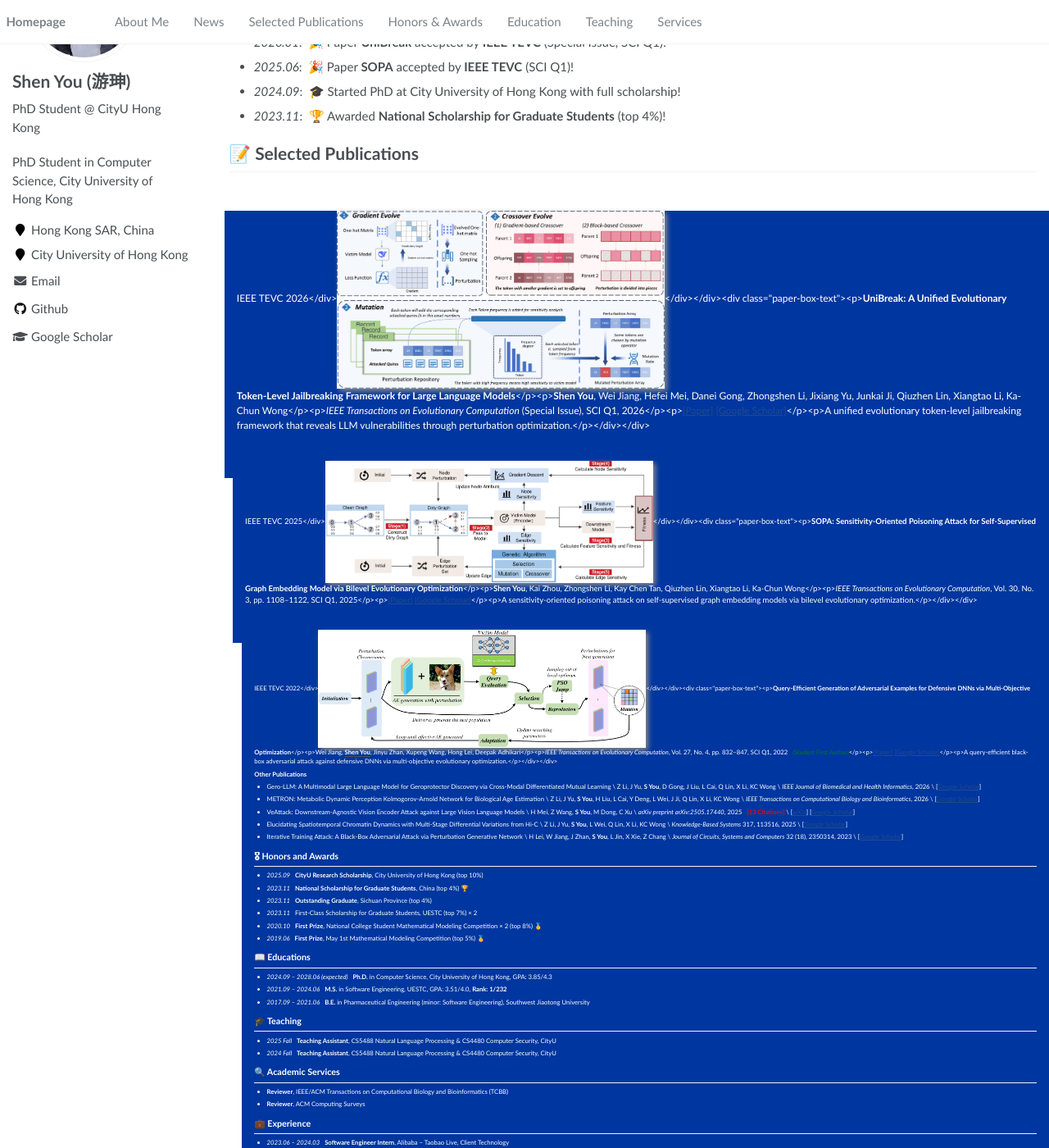
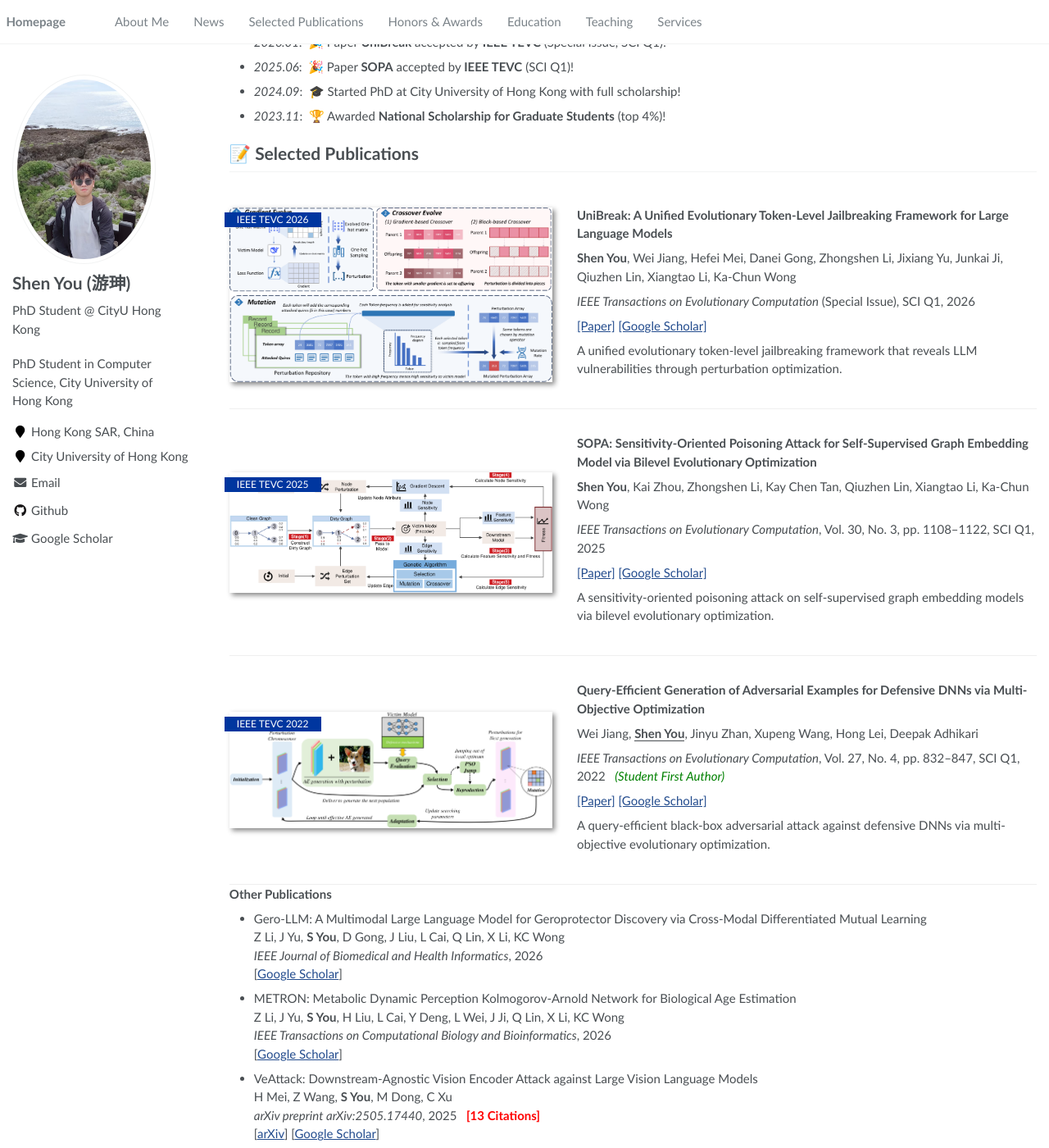
Before and after one commit to youshengithub/youshengit.github.io, a Jekyll site: the page built from _pages/about.md, in a window 1280 px wide and 1400 px high, scrolled down 224 px. Shown: the whole window at 82% size. Built offline with Jekyll 4.4.1, drawn with Linux system fonts in a browser that asks for light colours; some of the changed text lies outside the part shown.

Commit message:
Fix paper-box: wrap with nomarkdown to prevent kramdown parsing

```diff
--- a/_pages/about.md
+++ b/_pages/about.md
@@ -22,11 +22,11 @@ My research interests include **Adversarial Machine Learning**, **AI Security**,
 
 # 📝 Selected Publications
 
-<div class="paper-box"><div class="paper-box-image"><div><div class="badge">IEEE TEVC 2026</div><img src='images/unibreak.png' alt="UniBreak" width="100%"></div></div><div class="paper-box-text"><p><strong>UniBreak: A Unified Evolutionary Token-Level Jailbreaking Framework for Large Language Models</strong></p><p><strong>Shen You</strong>, Wei Jiang, Hefei Mei, Danei Gong, Zhongshen Li, Jixiang Yu, Junkai Ji, Qiuzhen Lin, Xiangtao Li, Ka-Chun Wong</p><p><em>IEEE Transactions on Evolutionary Computation</em> (Special Issue), SCI Q1, 2026</p><p><a href="https://ieeexplore.ieee.org/document/10855453">[Paper]</a> <a href="https://scholar.google.com/citations?view_op=view_citation&hl=en&user=Ok_jDvgAAAAJ&citation_for_view=Ok_jDvgAAAAJ:eQOLeE2rZwMC">[Google Scholar]</a></p><p>A unified evolutionary token-level jailbreaking framework that reveals LLM vulnerabilities through perturbation optimization.</p></div></div>
-
-<div class="paper-box"><div class="paper-box-image"><div><div class="badge">IEEE TEVC 2025</div><img src='images/sopa.png' alt="SOPA" width="100%"></div></div><div class="paper-box-text"><p><strong>SOPA: Sensitivity-Oriented Poisoning Attack for Self-Supervised Graph Embedding Model via Bilevel Evolutionary Optimization</strong></p><p><strong>Shen You</strong>, Kai Zhou, Zhongshen Li, Kay Chen Tan, Qiuzhen Lin, Xiangtao Li, Ka-Chun Wong</p><p><em>IEEE Transactions on Evolutionary Computation</em>, Vol. 30, No. 3, pp. 1108&ndash;1122, SCI Q1, 2025</p><p><a href="https://ieeexplore.ieee.org/document/10684800">[Paper]</a> <a href="https://scholar.google.com/citations?view_op=view_citation&hl=en&user=Ok_jDvgAAAAJ&citation_for_view=Ok_jDvgAAAAJ:zYLM7Y9cAGgC">[Google Scholar]</a></p><p>A sensitivity-oriented poisoning attack on self-supervised graph embedding models via bilevel evolutionary optimization.</p></div></div>
-
-<div class="paper-box"><div class="paper-box-image"><div><div class="badge">IEEE TEVC 2022</div><img src='images/queryeff.png' alt="Query-efficient" width="100%"></div></div><div class="paper-box-text"><p><strong>Query-Efficient Generation of Adversarial Examples for Defensive DNNs via Multi-Objective Optimization</strong></p><p>Wei Jiang, <strong><u>Shen You</u></strong>, Jinyu Zhan, Xupeng Wang, Hong Lei, Deepak Adhikari</p><p><em>IEEE Transactions on Evolutionary Computation</em>, Vol. 27, No. 4, pp. 832&ndash;847, SCI Q1, 2022 &nbsp; <span style="color:green"><em>(Student First Author)</em></span></p><p><a href="https://ieeexplore.ieee.org/document/9988479">[Paper]</a> <a href="https://scholar.google.com/citations?view_op=view_citation&hl=en&user=Ok_jDvgAAAAJ&citation_for_view=Ok_jDvgAAAAJ:u-x6o8ySG0sC">[Google Scholar]</a></p><p>A query-efficient black-box adversarial attack against defensive DNNs via multi-objective evolutionary optimization.</p></div></div>
+{::nomarkdown}
+<div class="paper-box"><div class="paper-box-image"><div><div class="badge">IEEE TEVC 2026</div><img src="images/unibreak.png" alt="UniBreak" width="100%"></div></div><div class="paper-box-text"><p><strong>UniBreak: A Unified Evolutionary Token-Level Jailbreaking Framework for Large Language Models</strong></p><p><strong>Shen You</strong>, Wei Jiang, Hefei Mei, Danei Gong, Zhongshen Li, Jixiang Yu, Junkai Ji, Qiuzhen Lin, Xiangtao Li, Ka-Chun Wong</p><p><em>IEEE Transactions on Evolutionary Computation</em> (Special Issue), SCI Q1, 2026</p><p><a href="https://ieeexplore.ieee.org/document/10855453">[Paper]</a> <a href="https://scholar.google.com/citations?view_op=view_citation&amp;hl=en&amp;user=Ok_jDvgAAAAJ&amp;citation_for_view=Ok_jDvgAAAAJ:eQOLeE2rZwMC">[Google Scholar]</a></p><p>A unified evolutionary token-level jailbreaking framework that reveals LLM vulnerabilities through perturbation optimization.</p></div></div>
+<div class="paper-box"><div class="paper-box-image"><div><div class="badge">IEEE TEVC 2025</div><img src="images/sopa.png" alt="SOPA" width="100%"></div></div><div class="paper-box-text"><p><strong>SOPA: Sensitivity-Oriented Poisoning Attack for Self-Supervised Graph Embedding Model via Bilevel Evolutionary Optimization</strong></p><p><strong>Shen You</strong>, Kai Zhou, Zhongshen Li, Kay Chen Tan, Qiuzhen Lin, Xiangtao Li, Ka-Chun Wong</p><p><em>IEEE Transactions on Evolutionary Computation</em>, Vol. 30, No. 3, pp. 1108&ndash;1122, SCI Q1, 2025</p><p><a href="https://ieeexplore.ieee.org/document/10684800">[Paper]</a> <a href="https://scholar.google.com/citations?view_op=view_citation&amp;hl=en&amp;user=Ok_jDvgAAAAJ&amp;citation_for_view=Ok_jDvgAAAAJ:zYLM7Y9cAGgC">[Google Scholar]</a></p><p>A sensitivity-oriented poisoning attack on self-supervised graph embedding models via bilevel evolutionary optimization.</p></div></div>
+<div class="paper-box"><div class="paper-box-image"><div><div class="badge">IEEE TEVC 2022</div><img src="images/queryeff.png" alt="Query-efficient" width="100%"></div></div><div class="paper-box-text"><p><strong>Query-Efficient Generation of Adversarial Examples for Defensive DNNs via Multi-Objective Optimization</strong></p><p>Wei Jiang, <strong><u>Shen You</u></strong>, Jinyu Zhan, Xupeng Wang, Hong Lei, Deepak Adhikari</p><p><em>IEEE Transactions on Evolutionary Computation</em>, Vol. 27, No. 4, pp. 832&ndash;847, SCI Q1, 2022 &nbsp; <span style="color:green"><em>(Student First Author)</em></span></p><p><a href="https://ieeexplore.ieee.org/document/9988479">[Paper]</a> <a href="https://scholar.google.com/citations?view_op=view_citation&amp;hl=en&amp;user=Ok_jDvgAAAAJ&amp;citation_for_view=Ok_jDvgAAAAJ:u-x6o8ySG0sC">[Google Scholar]</a></p><p>A query-efficient black-box adversarial attack against defensive DNNs via multi-objective evolutionary optimization.</p></div></div>
+{:/nomarkdown}
 
 **Other Publications**
 
```
